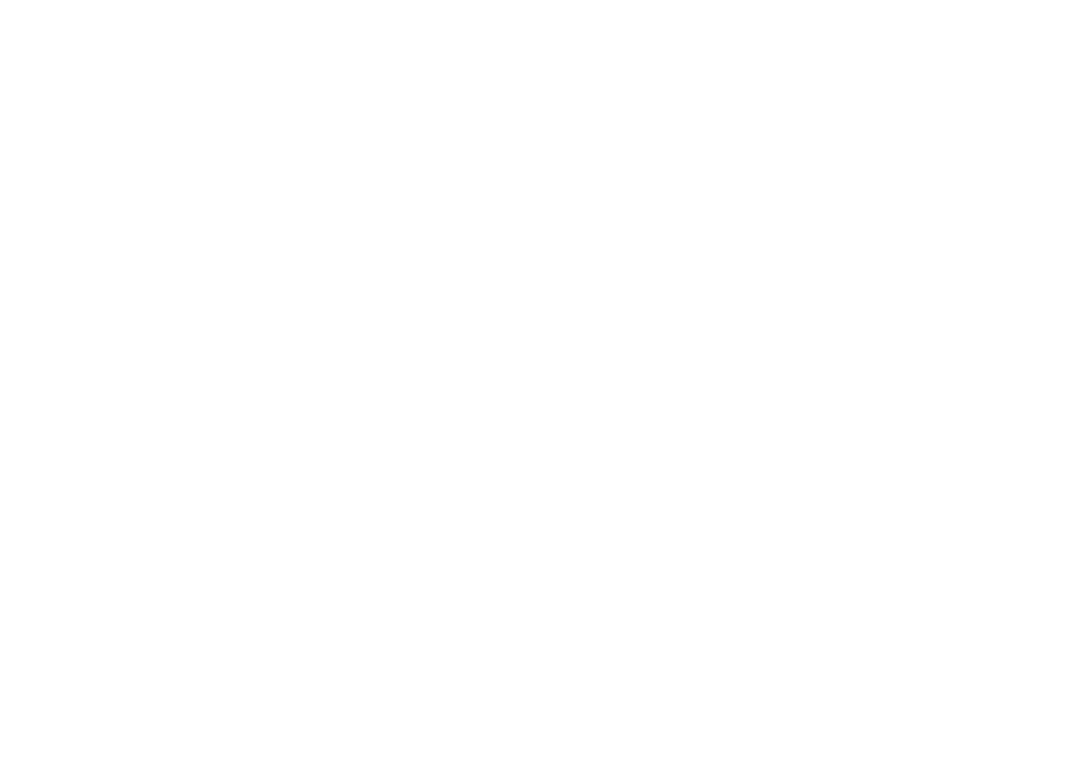
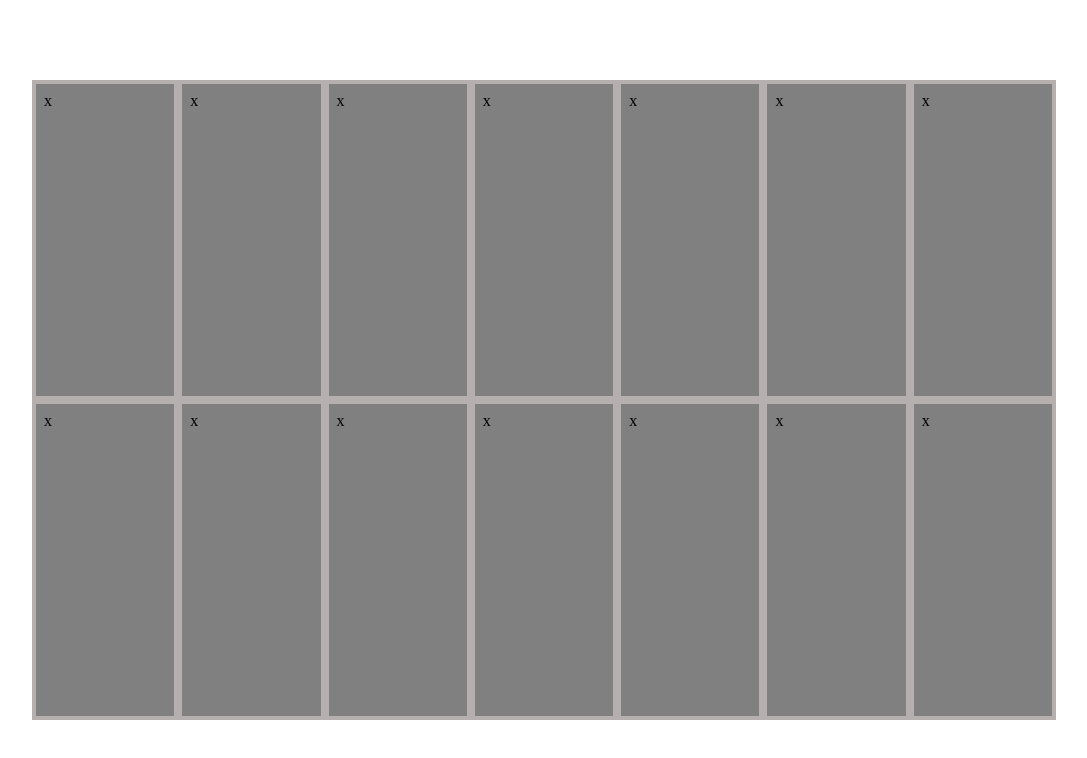
Before and after one commit to brrrouillard/jeu-des-paires, a plain HTML site: page index.html in a window 1280 px wide. Shown: the whole page, without its empty margins (96-1183 px from the left). Drawn offline with Linux system fonts and the light colour scheme.

Commit message:
Basic layout

```diff
--- a/css/style.css
+++ b/css/style.css
@@ -0,0 +1,34 @@
+html, body {
+    margin: 0px;
+    padding: 0px;
+    height: 100vh;
+    width: 100vw;
+    display: grid;
+    grid-template-columns: 10fr 80fr 10fr;
+    grid-template-rows: 10fr 80fr 10fr;
+}
+
+.title {
+    grid-column: 2 / span 1;
+    grid-row : 1 span / 1;
+    text-align: center;
+}
+
+.container {
+    background-color: rgb(182, 175, 175);
+    grid-column: 2 / span 1;
+    grid-row: 2 / span 1;
+    display: grid;
+    grid-template-columns: repeat(1fr, 7);
+    grid-template-rows: 50fr 50fr;
+}
+
+.card {
+    background-color: grey;
+    padding: 1vh;
+    margin: 0.5vh;
+}
+
+.top {
+    grid-row: 1 / span 1;
+}
--- a/index.html
+++ b/index.html
@@ -5,8 +5,26 @@
     <meta name="viewport" content="width=device-width, initial-scale=1.0">
     <meta http-equiv="X-UA-Compatible" content="ie=edge">
     <title>Document</title>
+    <link href="css/style.css" rel="stylesheet">
 </head>
 <body>
+  <!--  <div class="title">Jeu des Paires</div> -->
+    <div class="container">
+        <div class="card top" id="1">x</div>
+        <div class="card top" id="2">x</div>
+        <div class="card top" id="3">x</div>
+        <div class="card top" id="4">x</div>
+        <div class="card top" id="5">x</div>
+        <div class="card top" id="6">x</div>
+        <div class="card top" id="7">x</div>
+        <div class="card" id="8">x</div>
+        <div class="card" id="9">x</div>
+        <div class="card" id="10">x</div>
+        <div class="card" id="11">x</div>
+        <div class="card" id="12">x</div>
+        <div class="card" id="13">x</div>
+        <div class="card" id="14">x</div>
+    </div>
     <script src="paires.js"></script>
 </body>
 </html>
```
